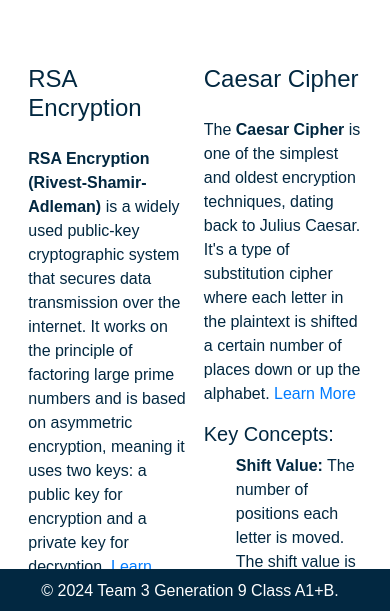
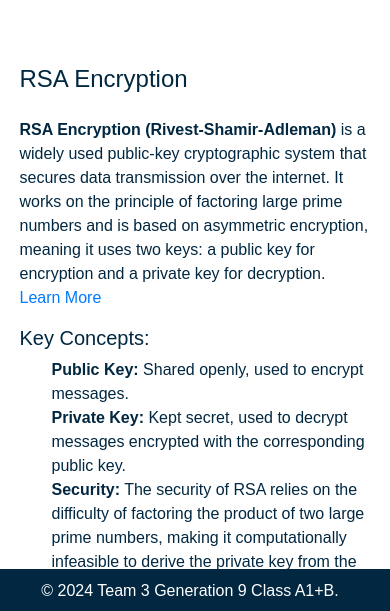
Before and after one commit to kheanggg/Encryption, a plain HTML site: page index.html in a window 390 px wide. Shown: the part 225-836 px from the top of the page. Drawn offline with nearby package versions, Linux system fonts and the light colour scheme; a web font is replaced by a local one.

Commit message:
LAST LAST UPDATE

```diff
--- a/index.html
+++ b/index.html
@@ -9,6 +9,7 @@
     <link rel="icon" href="./images/lock.png" type="image/x-icon">
     <link rel="shortcut icon" href="./images/lock.png" type="image/x-icon">
     <style>
+
         .navbar {
             background-color: #f5f7fa;
             box-shadow: 0 4px 20px rgba(0, 0, 0, 0.3); /* Stronger shadow */
@@ -54,6 +55,26 @@
         ul li {
             color: #022841;
             list-style-type: none;
+        }
+        @media (max-width: 768px) {
+            .encryption-types {
+                display: block; /* Stack elements vertically */
+                margin: 0 0; /* Center the block element horizontally */
+                padding: 0 0; /* Optional: Add some horizontal padding for better appearance */
+                text-align: center; /* Center the text inside the block element */
+                max-width: 90%; /* Optional: Restrict width for better readability */
+            }
+
+            /* Adjust child elements if necessary */
+            .encryption-types h2,
+            .encryption-types p,
+            .encryption-types ul {
+                display: block; /* Ensure block display for vertical stacking */
+                margin-bottom: 1em; /* Add space between elements */
+            }
+            .encryption-type {
+                width: 100%;
+            }
         }
     </style>
 </head>
--- a/styles.css
+++ b/styles.css
@@ -394,7 +394,7 @@ input:checked + .slider:before {
     .encryption-types {
         display: block; /* Stack elements vertically */
         margin: 0 0; /* Center the block element horizontally */
-        padding: 0 0em; /* Optional: Add some horizontal padding for better appearance */
+        padding: 0 0; /* Optional: Add some horizontal padding for better appearance */
         text-align: center; /* Center the text inside the block element */
         max-width: 90%; /* Optional: Restrict width for better readability */
     }
```
